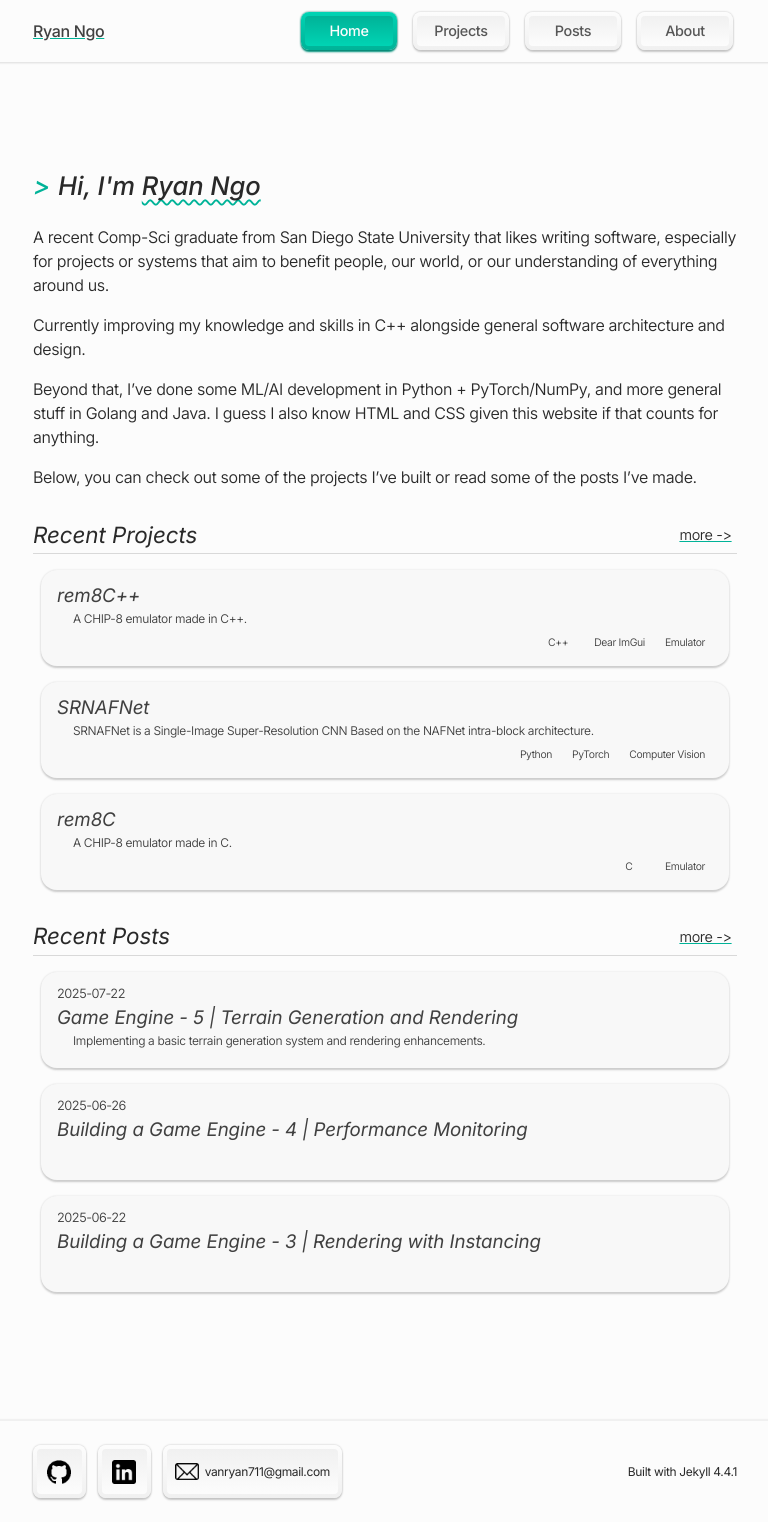
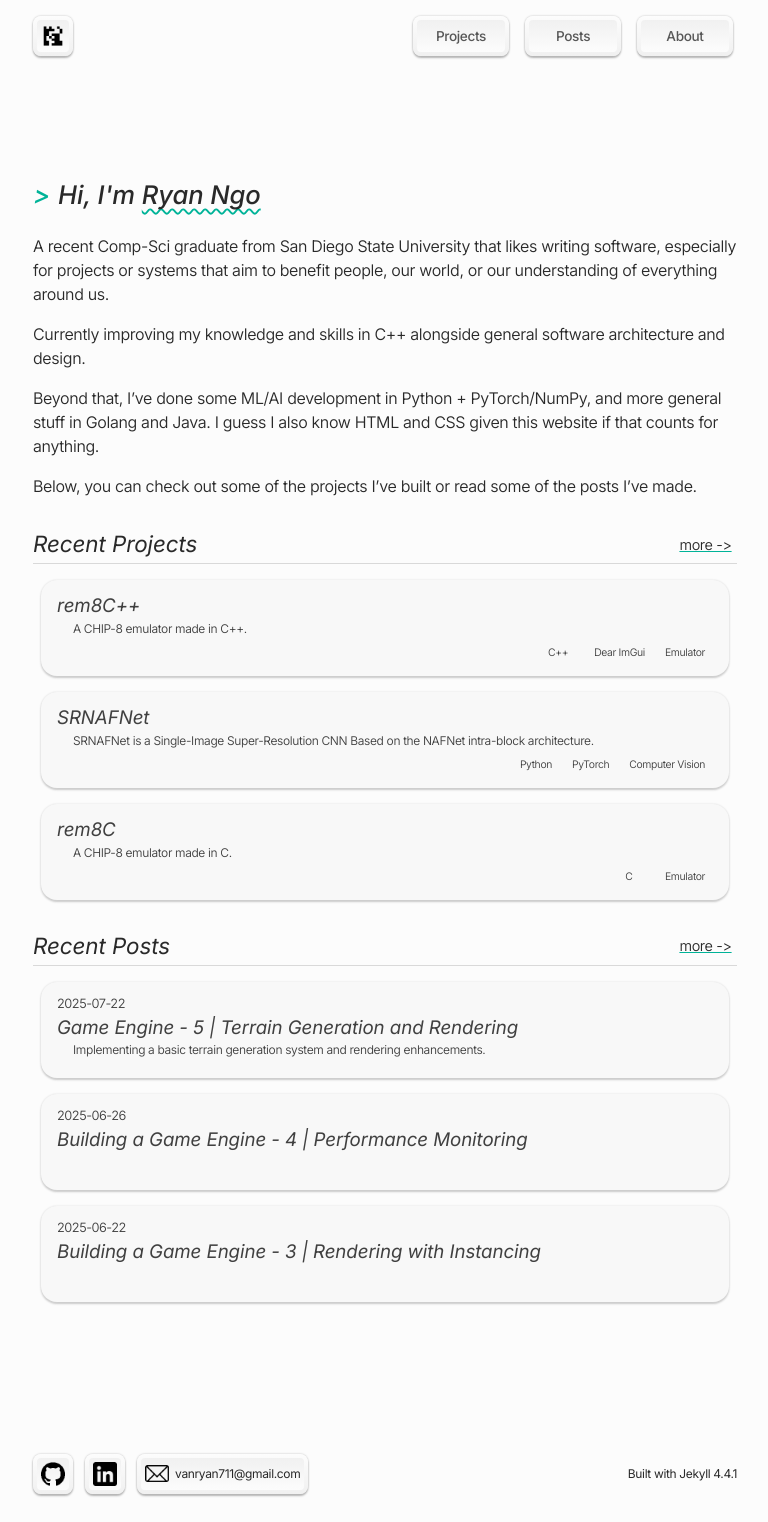
Before and after one commit to RyanVNgo/RyanVNgo.github.io, a Jekyll site: the page built from index.md, in a window 1280 px wide. Shown: the whole page, without its empty margins (255-1023 px from the left). Built offline with Jekyll 4.4.1, drawn with Linux system fonts in a browser that asks for light colours.

Commit message:
Adjusted header/footer buttons again

```diff
--- a/_config.yaml
+++ b/_config.yaml
@@ -14,8 +14,8 @@ projects-imgs-dir: /assets/images/projects/
 posts-imgs-dir: /assets/images/posts/
 
 docs:
-  - title: home
-    url: /
+  #  - title: home
+  #    url: /
 
   - title: projects
     url: /pages/projects.html
--- a/_includes/footer.html
+++ b/_includes/footer.html
@@ -2,36 +2,21 @@
   <div id="footer-content">
     <div id="social-links">
 
-      <div class="icon-wrapper">
-        <div class="icon-border">
-          <a href="{{ site.github }}" target="_blank">
+      <a class="social-button" href="{{ site.github }}" target="_blank">
         <img src="/assets/images/Github_Logo.png" alt="Github">
       </a>
-        </div>
-      </div>
 
-      <div class="icon-wrapper">
-        <div class="icon-border">
-          <a href="{{ site.linkedin }}" target="_blank">
+      <a class="social-button" href="{{ site.linkedin }}" target="_blank">
         <img src="/assets/images/LinkedIn_Logo.png" alt="Github">
       </a>
-        </div>
-      </div>
 
-      <!--
-      <a href="{{ site.instagram }}" target="_blank">
-        <img src="/assets/images/Instagram_Logo.png" alt="Github">
-      </a>
-      -->
-
-      <div class="icon-wrapper">
-        <div class="icon-border">
-          <a href="mailto:{{ site.email}}" target="_blank">
+      <a class="social-button" href="mailto:{{ site.email}}" target="_blank">
+        <div>
           <img src="/assets/images/Mail_Logo.png" alt="Github">
             &nbsp vanryan711@gmail.com
+        </div>
       </a>
-        </div>
-      </div>
+
     </div>
 
     <p>
--- a/_includes/header.html
+++ b/_includes/header.html
@@ -1,26 +1,29 @@
 <header>
   <div id="header-content">
+    <!--
     <h1>
       <a href="/">
         {{ site.author }}
       </a>
     </h1>
+    -->
+
+    <a id="home-button" href="/">
+      <img src="/assets/images/ryanvngo-icon-compact.png" alt="Home">
+    </a>
+
     <nav id="site-nav">
       {% for item in site.docs %}
         {% if page.section == item.title or layout.section == item.title %}
           <a href="{{ item.url }}" class="tab tab-highlight">
-            <div class="tab-border">
-              <div class="tab-content">
-                <div>{{ item.title }}</div>
-              </div>
+            <div class="tab-content">
+              <div>{{ item.title }}</div>
             </div>
           </a>
         {% else %}
           <a href="{{ item.url }}" class="tab">
-            <div class="tab-border">
-              <div class="tab-content">
-                <div>{{ item.title }}</div>
-              </div>
+            <div class="tab-content">
+              {{ item.title }}
             </div>
           </a>
         {% endif %}
--- a/_sass/footer.scss
+++ b/_sass/footer.scss
@@ -1,8 +1,5 @@
 
 footer {
-  background-color: var(--base-100);
-  border-top: 1px solid var(--base-300);
-  box-shadow: var(--shadow) var(--base-500);
   width: auto;
   display: flex;
   justify-content: center;
@@ -34,48 +31,42 @@ footer {
   align-items: center;
   gap: 1em;
 
-  .icon-wrapper {
-    transition: all 0.2s;
+  .social-button {
+    min-width: 2rem;
+    height: 2rem;
+    marigin: 0.25rem;
+    padding: 0.25rem;
+
+    border-radius: 0.5rem;
+    box-shadow: var(--shadow) var(--base-700),
+                var(--edge-shadow) var(--base-700);
+    background-image: linear-gradient(var(--base-100), var(--base-300));
+
+    transition: all 0.1s;
 
     &:hover {
       transform: translate(0, 0.125rem);
-      .icon-border {
-        background-image: linear-gradient(var(--base-100), var(--base-400));
-        box-shadow: var(--shadow) var(--base-800),
-                    var(--edge-shadow) var(--base-700);
-        a {
-          background-image: linear-gradient(var(--base-400), var(--base-100));
-        }
+      box-shadow: var(--shadow) var(--base-700);
+      background-image: linear-gradient(var(--base-100), var(--base-400));
+      > img {
+        background-image: linear-gradient(var(--base-400), var(--base-100));
       }
     }
 
+    > * {
+      box-sizing: border-box;
+      display: flex;
+      padding: 0.25rem;
+      height: 100%;
 
-    .icon-border {
-      border-radius: 0.5rem;
-      background-image: linear-gradient(var(--base-100), var(--base-300));
-      box-shadow: var(--shadow) var(--base-700),
-                  var(--edge-shadow) var(--base-600);
-      padding: 0.25rem;
-      transition: inherit;
+      align-items: center;
 
-      a {
-        border-radius: 0.25rem;
-        background-image: linear-gradient(var(--base-300), var(--base-100));
-        padding: 0.5rem;
-        display: flex;
-        align-items: center;
-        justify-content: center;
-        height: 1.8rem;
-        min-width: 1.8rem;
+      border-radius: 0.25rem;
+      background-image: linear-gradient(var(--base-300), var(--base-100));
 
-        img {
-          filter: #{"invert(var(--img-invert))"};
-          // max-width: 1.7rem;
-          // max-height: 1.7rem;
-          max-width: 1.5rem;
-          max-height: 1.5rem;
-          transition: all 0.2s ease;
-        }
+      img {
+        width: 1.5rem;
+        height: auto;
       }
     }
   }
--- a/_sass/header.scss
+++ b/_sass/header.scss
@@ -1,13 +1,10 @@
 
 header {
-  background-color: var(--base-100);
-  border-bottom: 1px solid var(--base-400);
-  box-shadow: var(--shadow) var(--base-500);
   width: auto;
   display: flex;
   justify-content: center;
   margin-bottom: 4rem;
-  padding: 0.5rem 1rem;
+  padding: 0.75rem 1rem;
   font-size: 1rem;
 }
 
@@ -15,18 +12,41 @@ header {
   width: var(--content-width);
   display: flex;
   justify-content: space-between;
+  align-items: center;
 
-  h1 {
-    font-size: 1rem;
-    white-space: nowrap;
-    text-decoration: var(--accent-500) underline;
+  #home-button {
+    width: 2rem;
+    height: 2rem;
+    marigin: 0.25rem;
+    padding: 0.25rem;
 
-    a {
-      text-decoration: none;
-      font-weight: 500;
-      color: var(--text-800);
+    border-radius: 0.5rem;
+    box-shadow: var(--shadow) var(--base-700),
+                var(--edge-shadow) var(--base-700);
+    background-image: linear-gradient(var(--base-100), var(--base-300));
+
+    transition: all 0.1s;
+
+    &:hover {
+      transform: translate(0, 0.125rem);
+      box-shadow: var(--shadow) var(--base-700);
+      background-image: linear-gradient(var(--base-100), var(--base-400));
+      > img {
+        background-image: linear-gradient(var(--base-400), var(--base-100));
       }
     }
+
+    > img {
+      box-sizing: border-box;
+      padding: 0.25rem;
+      width: 100%;
+      height: 100%;
+
+      border-radius: 0.25rem;
+      background-image: linear-gradient(var(--base-300), var(--base-100));
+    }
+  }
+
 }
 
 #site-nav {
@@ -39,83 +59,76 @@ header {
 }
 
 .tab {
-  min-width: 6rem;
+  width: 5.5rem;
+  height: 2rem;
+  margin: 0.25rem;
+  padding: 0.25rem;
+
   text-decoration: none;
   color: var(--text-700);
-  font-size: 0.9rem;
+  font-size: 0.85rem;
   font-weight: 500;
   text-transform: capitalize;
-  transition: all 0.2s;
-  margin: 0.25rem;
+
+  border-radius: 0.5rem;
+  background-image: linear-gradient(var(--base-100), var(--base-300));
+  box-shadow: var(--shadow) var(--base-700),
+              var(--edge-shadow) var(--base-700);
+
+  transition: all 0.1s;
 
   &:not(.tab-highlight):hover {
-    .tab-border {
+    color: var(--text-800);
     transform: translate(0, 0.125rem);
     background-image: linear-gradient(var(--base-100), var(--base-400));
-      box-shadow: var(--shadow) var(--base-800),
-                  var(--edge-shadow) var(--base-700);
+    box-shadow: var(--shadow) var(--base-700);
     .tab-content {
       background-image: linear-gradient(var(--base-400), var(--base-100));
     }
   }
-  }
-
-  .tab-border {
-    border-radius: 0.5rem;
-    background-image: linear-gradient(var(--base-100), var(--base-300));
-    box-shadow: var(--shadow) var(--base-700),
-                var(--edge-shadow) var(--base-600);
-    padding: 0.25rem;
-    transition: inherit;
 
   .tab-content {
+    display: block flex;
+    width: 100%;
+    height: 100%;
+
     border-radius: 0.25rem;
     background-image: linear-gradient(var(--base-300), var(--base-100));
-      padding: 0.25rem 0;
+
+    transition: inherit;
+    justify-content: center;
     align-items: center;
-      display: flex;
-
-      > div {
-        margin: auto;
-      }
-    }
   }
 }
 
 .tab-highlight {
   color: var(--base-100);
-
-  &:hover {
-    .tab-border {
-      transform: translate(0, 0.125rem);
-      background-image: linear-gradient(var(--accent-400) 40%, var(--accent-500));
-      box-shadow: var(--shadow) var(--accent-800),
-                  var(--edge-shadow) var(--accent-700);
-      .tab-content {
-        background-image: linear-gradient(var(--accent-500) 40%, var(--accent-400));
-      }
-    }
-  }
-
-  .tab-border {
   border-radius: 0.5rem;
   background-image: linear-gradient(var(--accent-400), var(--accent-500));
   box-shadow: var(--shadow) var(--accent-700),
               var(--edge-shadow) var(--accent-600);
-    padding: 0.25rem;
-    transition: inherit;
+
+  transition: all 0.1s;
+
+  &:hover {
+    transform: translate(0, 0.125rem);
+    background-image: linear-gradient(var(--accent-400) 30%, var(--accent-500));
+    box-shadow: var(--shadow) var(--accent-700);
+    .tab-content {
+      background-image: linear-gradient(var(--accent-500) 30%, var(--accent-400));
+    }
+  }
 
   .tab-content {
+    display: block flex;
+    width: 100%;
+    height: 100%;
+
     border-radius: 0.25rem;
     background-image: linear-gradient(var(--accent-500), var(--accent-400));
-      padding: 0.25rem 0;
+
+    transition: inherit;
+    justify-content: center;
     align-items: center;
-      display: flex;
-
-      > div {
-        padding: 0;
-        margin: auto;
   }
 }
-  }
-}
--- a/assets/css/project-list.scss
+++ b/assets/css/project-list.scss
@@ -12,12 +12,10 @@
                 var(--edge-shadow) var(--base-600);
     border-radius: 1.0rem;
     margin: 1.0rem 0.5rem;
-    padding: 0rem;
     color: var(--text-800);
     list-style-type: none;
-    text-decoration: none;
-    filter: none;
     transition: all 0.2s;
+
     &:hover {
       background-color: var(--accent-500);
       box-shadow: var(--shadow) var(--accent-500),
```
Lines whose indentation alone changed are shown as unchanged.
